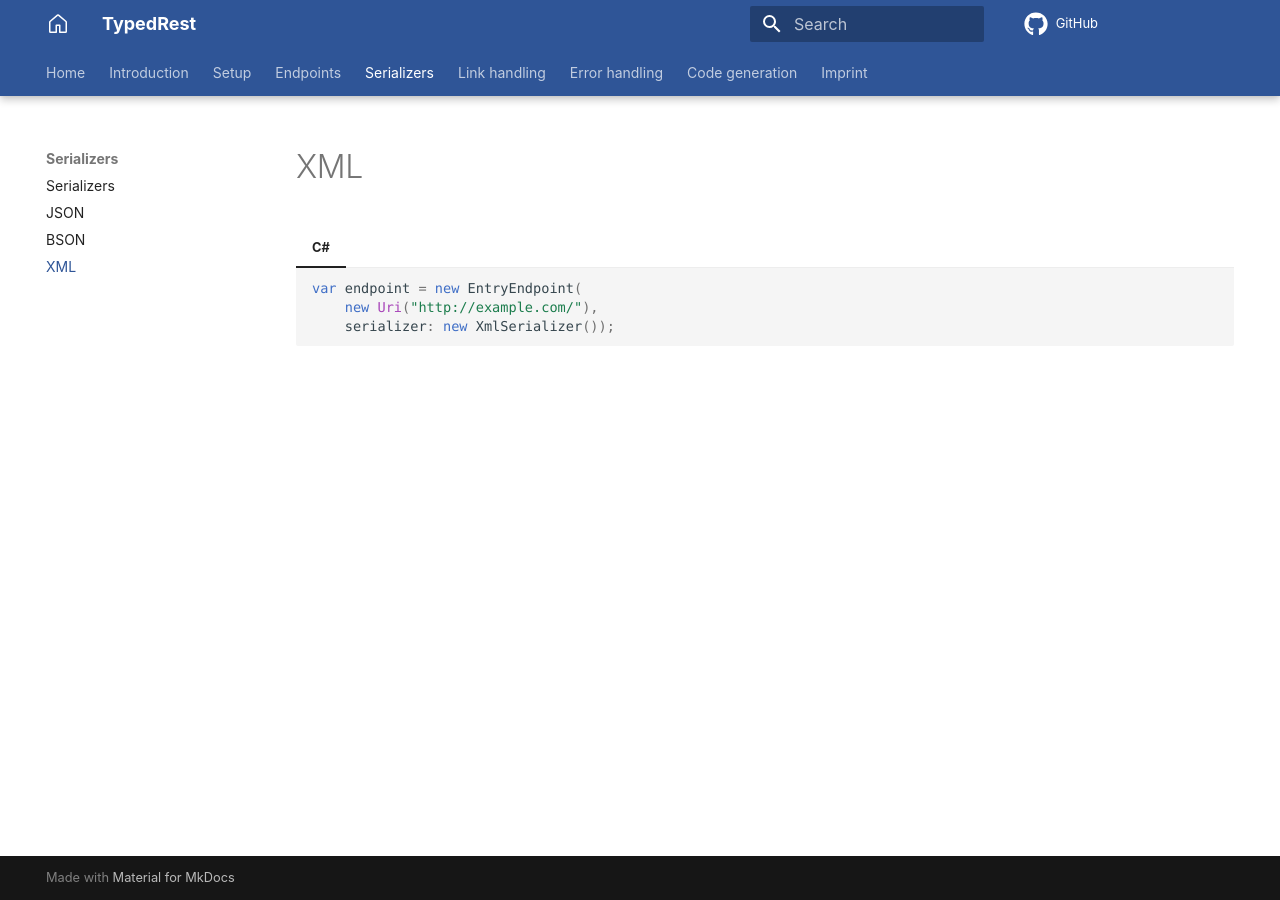
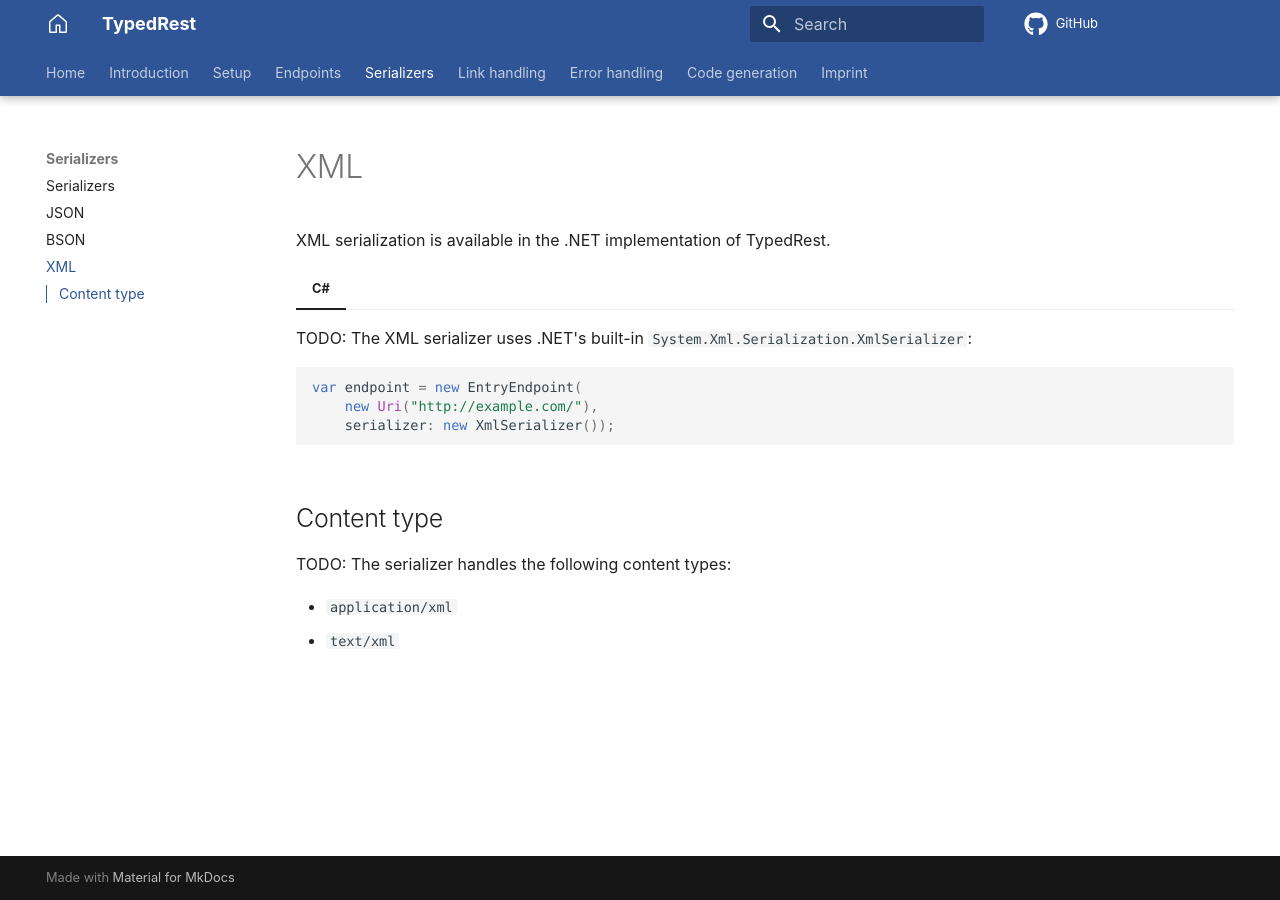
Before and after one commit to TypedRest/docs, an MkDocs documentation site: the page built from docs/serializers/xml.md, in a window 1280 px wide. Built offline with MkDocs 1.6.1 and Material for MkDocs 9.7.7, drawn with Linux system fonts in a browser that asks for light colours; comment, search, counter and statistics services are not loaded.

Commit message:
Improved documentation for "Serializers"

````diff
--- a/docs/serializers/xml.md
+++ b/docs/serializers/xml.md
@@ -1,8 +1,19 @@
 # XML
 
+XML serialization is available in the .NET implementation of TypedRest.
+
 === "C#"
+    TODO: The XML serializer uses .NET's built-in `System.Xml.Serialization.XmlSerializer`:
+
     ```csharp
     var endpoint = new EntryEndpoint(
         new Uri("http://example.com/"),
         serializer: new XmlSerializer());
     ```
+
+## Content type
+
+TODO: The serializer handles the following content types:
+
+- `application/xml`
+- `text/xml`
````
Also changed, not shown: docs/serializers/bson.md (+6 -0 lines), docs/serializers/json.md (+4 -0 lines).
